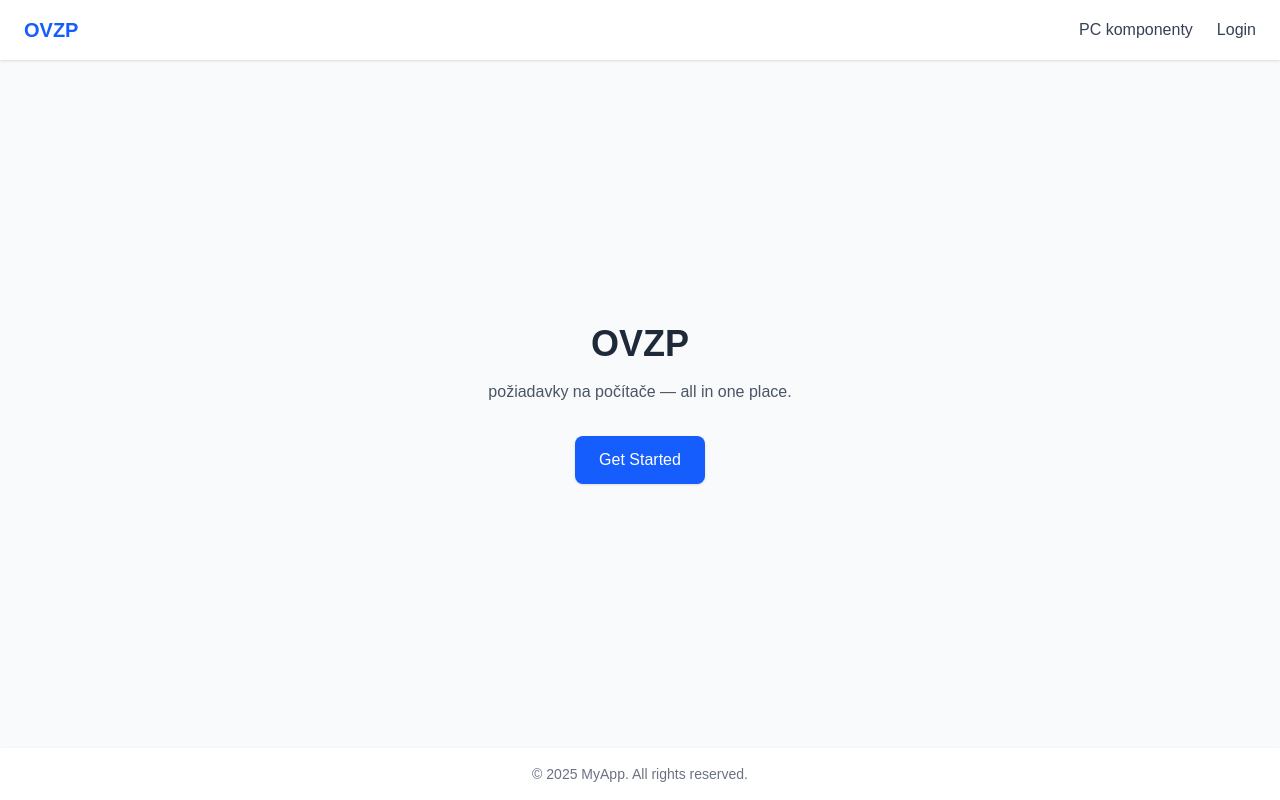
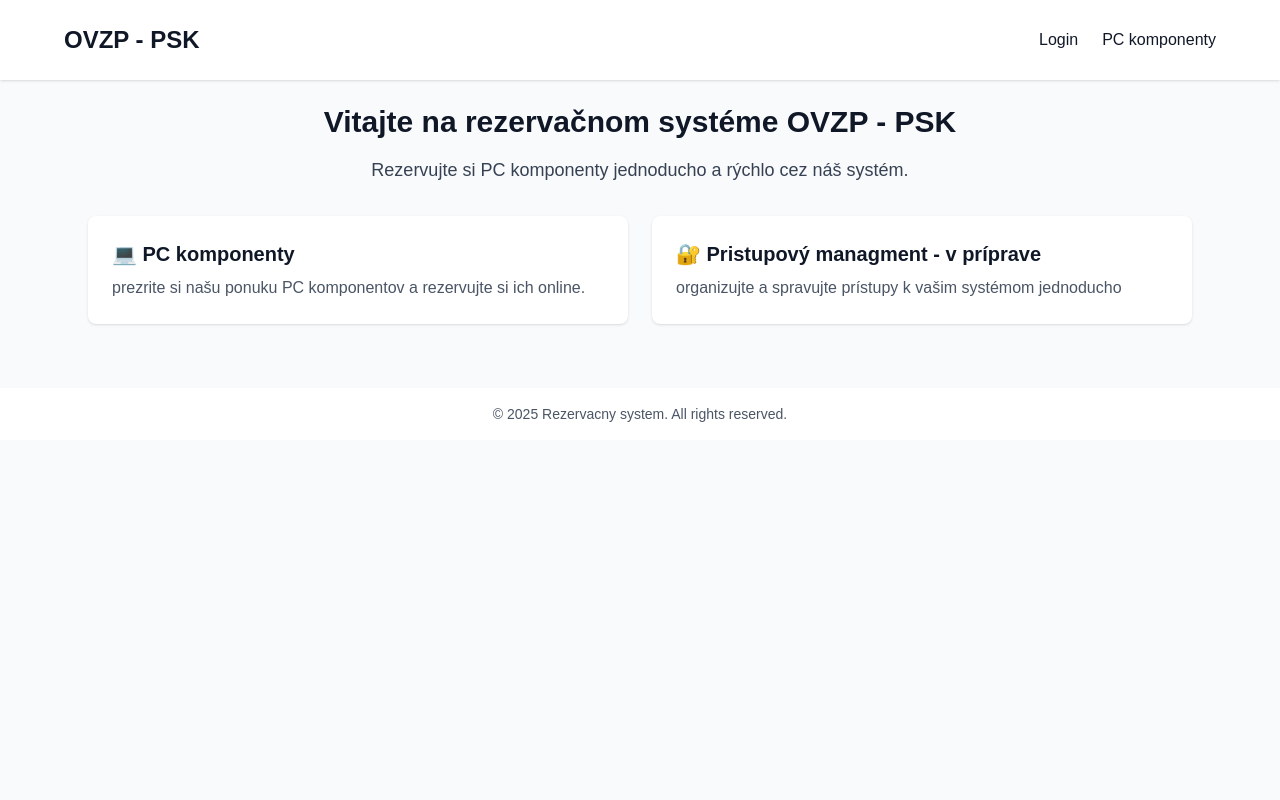
Before and after one commit to Stefan8412/ovzp, a Next.js app: page / in a window 1280 px wide. Built offline with nearby package versions, Linux system fonts and the light colour scheme.

Commit message:
add dark mode

```diff
--- a/src/app/components/page.tsx
+++ b/src/app/components/page.tsx
@@ -112,7 +112,32 @@ export default function ComponentsPage() {
 
   return (
     <div className="p-6 space-y-10 text-gray-900 dark:text-gray-100">
-      <h1 className="text-2xl font-bold">PC komponenty</h1>
+      {/* Header */}
+      <header className="bg-white dark:bg-gray-800 shadow p-6">
+        <div className="max-w-6xl mx-auto flex justify-between items-center">
+          <h1 className="text-2xl font-bold">OVZP - PSK</h1>
+          <nav className="flex gap-6">
+            <a
+              href="/"
+              className="hover:text-blue-600 dark:hover:text-blue-400"
+            >
+              Home
+            </a>
+            <a
+              href="/login"
+              className="hover:text-blue-600 dark:hover:text-blue-400"
+            >
+              Login
+            </a>
+            <a
+              href="/components"
+              className="hover:text-blue-600 dark:hover:text-blue-400"
+            >
+              PC komponenty
+            </a>
+          </nav>
+        </div>
+      </header>
 
       {/* Components list */}
       <div className="grid grid-cols-2 gap-4">
@@ -160,7 +185,7 @@ export default function ComponentsPage() {
               <option value="">Zvoľ komponent...</option>
               {components.map((c) => (
                 <option key={c.$id} value={c.$id}>
-                  {c.name} (Available: {c.available})
+                  {c.name} (dostupné: {c.available})
                 </option>
               ))}
             </select>
@@ -271,11 +296,14 @@ export default function ComponentsPage() {
             </ul>
 
             <p className="mt-4 text-gray-700 dark:text-gray-300">
-              Available: {infoComponent.available}
+              dostupné: {infoComponent.available}
             </p>
           </div>
         </div>
       )}
+      <footer className="bg-white dark:bg-gray-800 p-4 text-center mt-10 text-sm text-gray-600 dark:text-gray-400">
+        © {new Date().getFullYear()} Rezervacny system. All rights reserved.
+      </footer>
     </div>
   );
 }
--- a/src/app/page.js
+++ b/src/app/page.js
@@ -4,55 +4,64 @@ import Link from "next/link";
 
 export default function HomePage() {
   return (
-    <div className="min-h-screen flex flex-col bg-gray-50">
-      {/* Navbar */}
-      <header className="bg-white shadow">
-        <nav className="container mx-auto flex justify-between items-center py-4 px-6">
-          {/* Logo / Brand */}
-          <Link href="/" className="text-xl font-bold text-blue-600">
-            OVZP
-          </Link>
-
-          {/* Menu */}
-          <ul className="flex gap-6">
-            <li>
-              <Link
+    <div className="min-h-screen bg-gray-50 text-gray-900 dark:bg-gray-900 dark:text-gray-100">
+      {/* Header */}
+      <header className="bg-white dark:bg-gray-800 shadow p-6">
+        <div className="max-w-6xl mx-auto flex justify-between items-center">
+          <h1 className="text-2xl font-bold">OVZP - PSK</h1>
+          <nav className="flex gap-6">
+            <a
+              href="/login"
+              className="hover:text-blue-600 dark:hover:text-blue-400"
+            >
+              Login
+            </a>
+            <a
               href="/components"
-                className="text-gray-700 hover:text-blue-600 transition"
+              className="hover:text-blue-600 dark:hover:text-blue-400"
             >
               PC komponenty
-              </Link>
-            </li>
-            <li>
-              <Link
-                href="/login"
-                className="text-gray-700 hover:text-blue-600 transition"
-              >
-                Login
-              </Link>
-            </li>
-          </ul>
+            </a>
           </nav>
+        </div>
       </header>
 
-      {/* Hero section */}
-      <main className="flex-grow flex flex-col items-center justify-center text-center px-6">
-        <h1 className="text-4xl font-bold mb-4 text-gray-800">OVZP</h1>
-        <p className="text-gray-600 mb-8">
-          požiadavky na počítače — all in one place.
+      {/* Main content */}
+      <main className="max-w-6xl mx-auto p-6 space-y-8">
+        <section className="text-center">
+          <h2 className="text-3xl font-bold mb-4">
+            Vitajte na rezervačnom systéme OVZP - PSK
+          </h2>
+          <p className="text-lg text-gray-700 dark:text-gray-300">
+            Rezervujte si PC komponenty jednoducho a rýchlo cez náš systém.
           </p>
+        </section>
 
-        <Link
-          href="/login"
-          className="bg-blue-600 text-white px-6 py-3 rounded-lg shadow hover:bg-blue-700 transition"
-        >
-          Get Started
+        {/* Example feature cards */}
+        <section className="grid md:grid-cols-2 gap-6">
+          <Link href="/components">
+            <div className="bg-white dark:bg-gray-800 p-6 rounded-lg shadow">
+              <h3 className="text-xl font-semibold mb-2">💻 PC komponenty</h3>
+              <p className="text-gray-600 dark:text-gray-300">
+                prezrite si našu ponuku PC komponentov a rezervujte si ich
+                online.
+              </p>
+            </div>
           </Link>
+          <div className="bg-white dark:bg-gray-800 p-6 rounded-lg shadow">
+            <h3 className="text-xl font-semibold mb-2">
+              🔐 Pristupový managment - v príprave
+            </h3>
+            <p className="text-gray-600 dark:text-gray-300">
+              organizujte a spravujte prístupy k vašim systémom jednoducho
+            </p>
+          </div>
+        </section>
       </main>
 
       {/* Footer */}
-      <footer className="bg-white shadow p-4 text-center text-gray-500 text-sm">
-        © {new Date().getFullYear()} MyApp. All rights reserved.
+      <footer className="bg-white dark:bg-gray-800 p-4 text-center mt-10 text-sm text-gray-600 dark:text-gray-400">
+        © {new Date().getFullYear()} Rezervacny system. All rights reserved.
       </footer>
     </div>
   );
```
Lines whose indentation alone changed are shown as unchanged.
